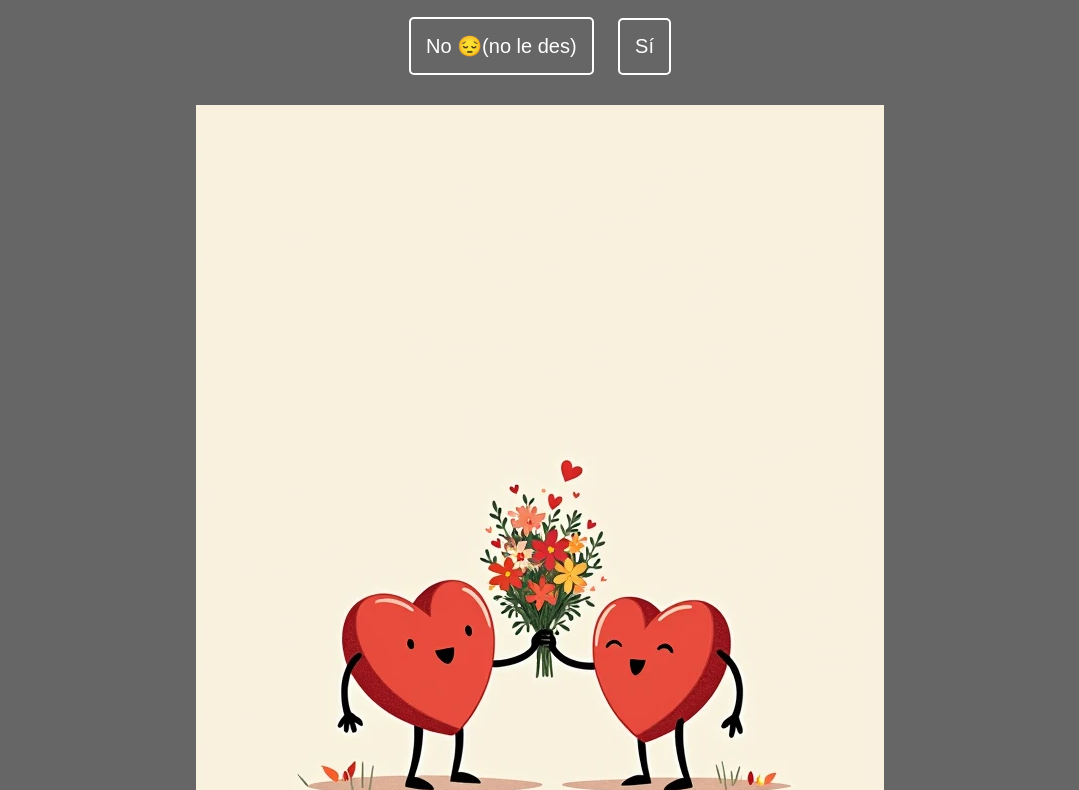
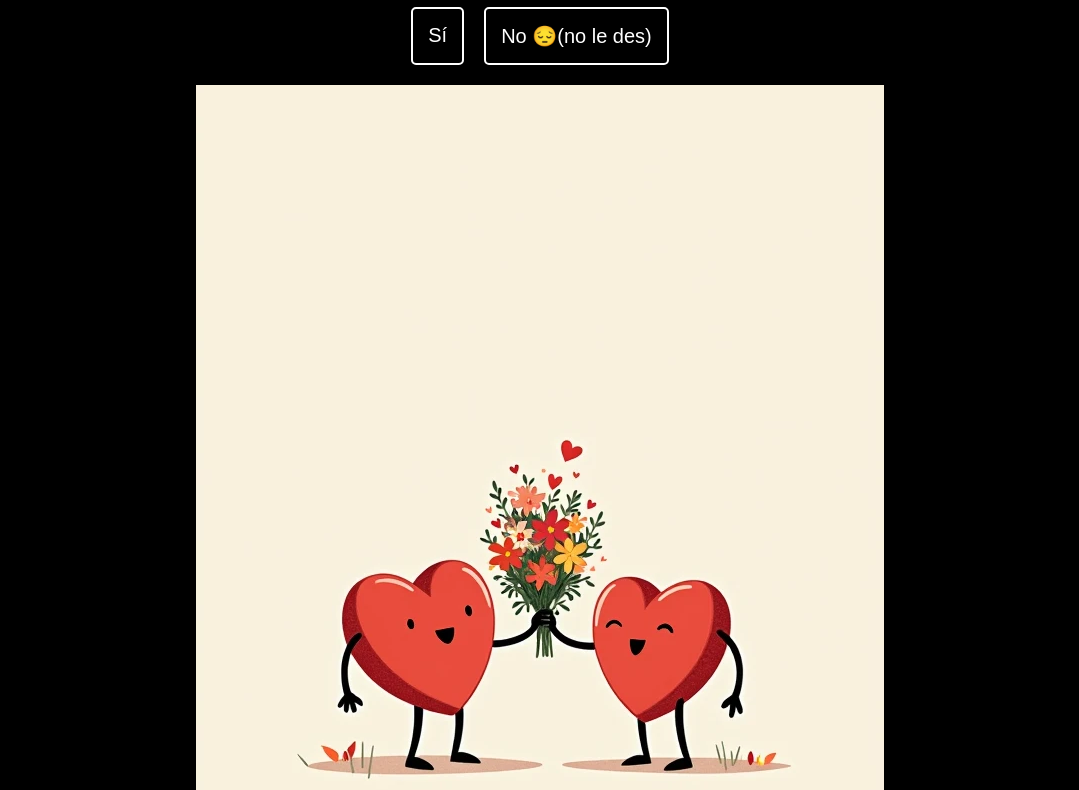
Before and after one commit to Ivannn167/San-Valent-n-, a plain HTML site: page index.html in a window 1280 px wide. Shown: the part 74-864 px from the top of the page, without its empty margins (100-1179 px from the left). Drawn offline with Linux system fonts and the light colour scheme.

Commit message:
index.html

```diff
--- a/index.html
+++ b/index.html
@@ -6,24 +6,26 @@
     <title>San Valentín</title>
     <style>
         body {
-            background-color: #666666; /* Fondo gris */
+            background-color: #000000; /* Fondo negro */
             font-family: Arial, sans-serif;
             text-align: center;
             color: white;
         }
 
         h1 {
-            color: #FF3333; /* Color rojo brillante */
+            color: #FF3333; /* Color rojo brillante para "Anitaa" */
         }
 
         .opciones {
             margin-top: 20px;
+            display: flex;
+            justify-content: center;
+            gap: 20px; /* Espacio entre los botones */
         }
 
         .opciones button {
             font-size: 20px;
             padding: 15px;
-            margin: 10px;
             background-color: transparent;
             border: 2px solid white;
             color: white;
@@ -77,8 +79,8 @@
     <h1>Hola <span style="color: red;">Anitaa</span>, ¿quieres pasar juntos nuestro primer San Valentín🩷?</h1>
 
     <div class="opciones">
-        <button onclick="mostrarMensaje('no')">No 😔(no le des)</button>
-        <button onclick="location.href = 'valentine.html';">Sí</button>
+        <button onclick="location.href = 'valentine.html';">Sí</button> <!-- Botón a la izquierda -->
+        <button onclick="mostrarMensaje('no')">No 😔(no le des)</button> <!-- Botón a la derecha -->
     </div>
 
     <!-- Imagen debajo de las opciones -->
```
